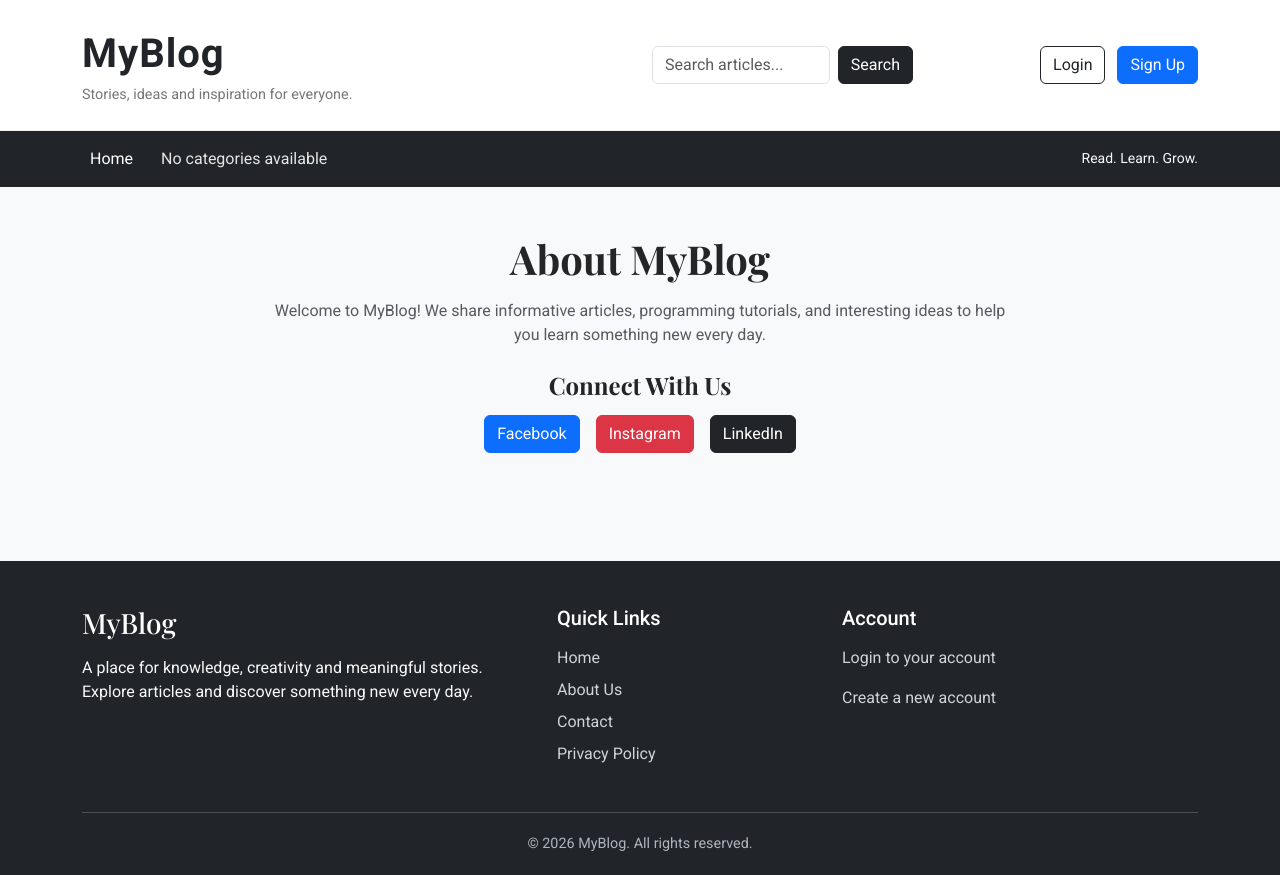
After one commit to mohitduhan2000/django-blog, a Django app: page /about/ in a window 1280 px wide. The commit adds this page. Run offline with Django 5.2, Linux system fonts and the light colour scheme; data that the repository does not hold is empty.

Commit message:
Issue Fixed

```diff
--- a/blog_main/settings.py
+++ b/blog_main/settings.py
@@ -24,7 +24,6 @@ SECRET_KEY = 'django-insecure-j*$+agw6d%2qwvp$y6_xw1%ky95d5$7kz9($+v4=e20xl2a^yl
 
 # SECURITY WARNING: don't run with debug turned on in production!
 DEBUG = True
-
 ALLOWED_HOSTS = []
 
 
@@ -37,7 +36,7 @@ INSTALLED_APPS = [
     'django.contrib.sessions',
     'django.contrib.messages',
     'django.contrib.staticfiles',
-    'blogs'
+    'blogs',
 ]
 
 MIDDLEWARE = [
--- a/blog_main/urls.py
+++ b/blog_main/urls.py
@@ -24,7 +24,8 @@ urlpatterns = [
     path('admin/', admin.site.urls),
     path('', views.home, name="home"),
     path('category/', include('blogs.urls')),
-    path('post/<str:slug>', views.post_details, name="post_details")
+    path('post/<str:slug>', views.post_details, name="post_details"),
+    path('about/', views.about, name="about")
 ]
 
 if settings.DEBUG:
--- a/blog_main/views.py
+++ b/blog_main/views.py
@@ -24,3 +24,6 @@ def post_details(request, slug):
     'post' : post
   }
   return render(request, 'post_details.html', context)
+
+def about(request):
+  return render(request, 'about.html')
--- /dev/null
+++ b/templates/about.html
@@ -0,0 +1,50 @@
+{% extends "base.html" %}
+
+{% block content %}
+
+<section class="container py-5">
+
+    <div class="row justify-content-center text-center">
+        <div class="col-lg-8">
+
+            <h1 class="fw-bold mb-3">About MyBlog</h1>
+
+            <p class="text-muted">
+                Welcome to MyBlog! We share informative articles,
+                programming tutorials, and interesting ideas to help
+                you learn something new every day.
+            </p>
+
+            <h4 class="fw-bold mt-4 mb-3">Connect With Us</h4>
+
+            <div class="d-flex justify-content-center gap-3 flex-wrap">
+
+                <a href="https://www.facebook.com/"
+                   target="_blank"
+                   rel="noopener noreferrer"
+                   class="btn btn-primary">
+                    Facebook
+                </a>
+
+                <a href="https://www.instagram.com/"
+                   target="_blank"
+                   rel="noopener noreferrer"
+                   class="btn btn-danger">
+                    Instagram
+                </a>
+
+                <a href="https://www.linkedin.com/"
+                   target="_blank"
+                   rel="noopener noreferrer"
+                   class="btn btn-dark">
+                    LinkedIn
+                </a>
+
+            </div>
+
+        </div>
+    </div>
+
+</section>
+
+{% endblock %}
--- a/templates/footer.html
+++ b/templates/footer.html
@@ -21,7 +21,7 @@
                     </li>
 
                     <li class="mb-2">
-                        <a href="#">About Us</a>
+                        <a href="{% url 'about' %}">About Us</a>
                     </li>
 
                     <li class="mb-2">
```
